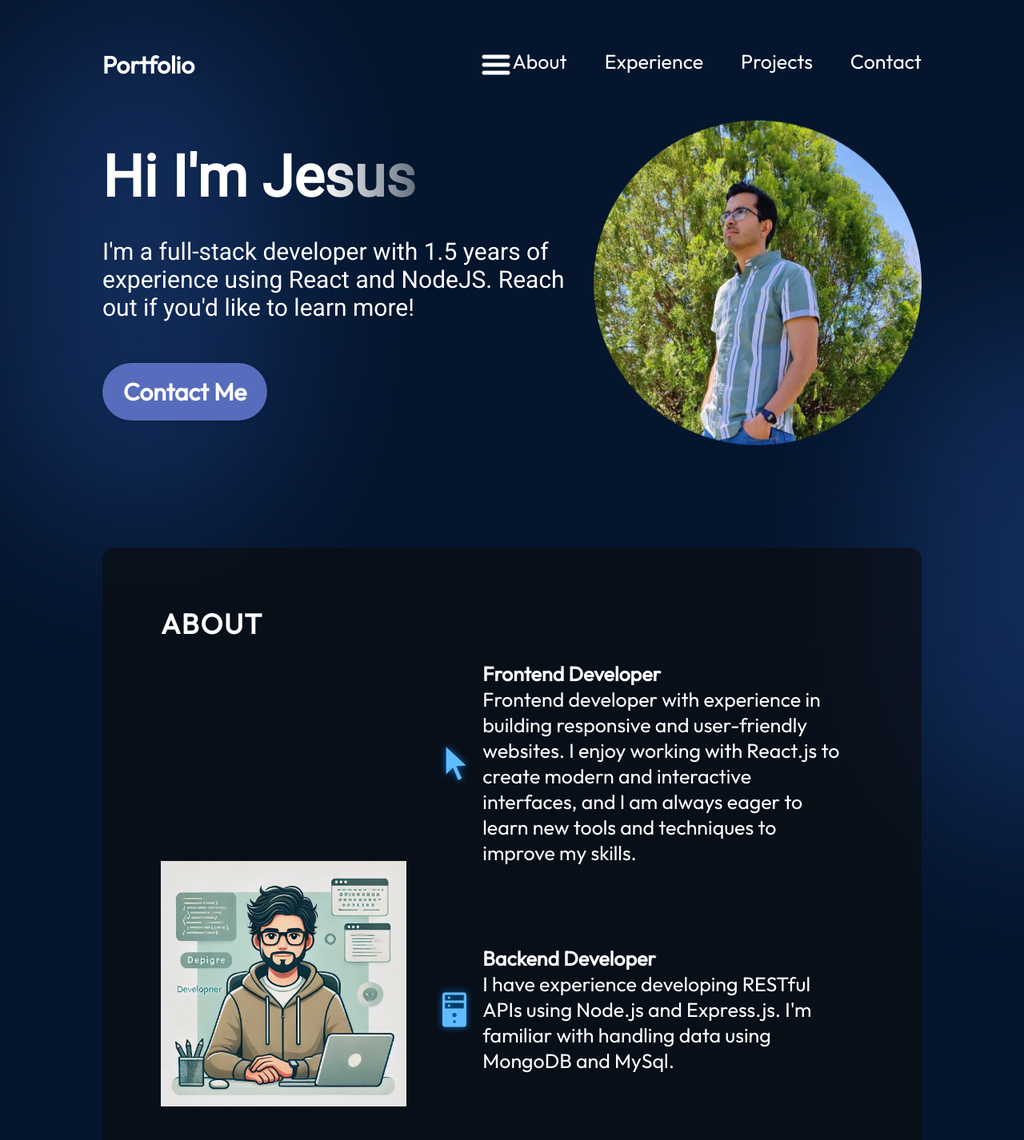
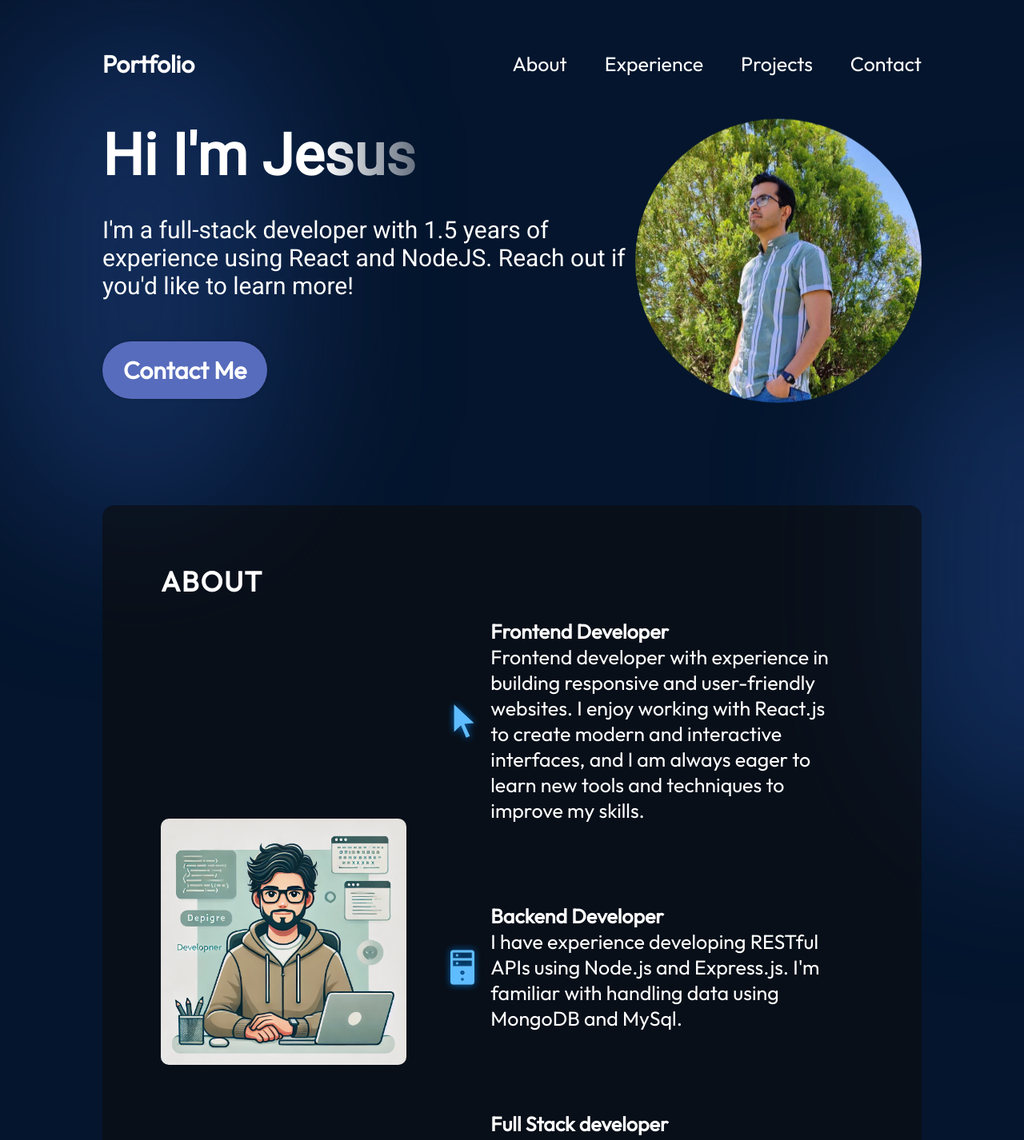
Before and after one commit to Jesus6366/portfolio2025, a React (Vite) app: page / in a window 1280 px wide. Shown: the top 1426 px of the page at 80% size. Built offline with nearby package versions, Linux system fonts and the light colour scheme.

Commit message:
Menu btn adjusted to none with 830px or more

```diff
--- a/src/components/About/About.module.css
+++ b/src/components/About/About.module.css
@@ -27,6 +27,8 @@
 
 .aboutImage {
   width: 35%;
+  border-radius: 10px;
+  margin-right: 10px;
 }
 
 .aboutItems {
--- a/src/components/Hero/Hero.module.css
+++ b/src/components/Hero/Hero.module.css
@@ -51,7 +51,7 @@
 }
 
 .heroImg {
-  width: 40%;
+  width: 50%;
   z-index: 1;
   border-radius: 50%;
 
@@ -110,3 +110,9 @@
     align-items: center;
   }
 }
+
+@media screen and (min-width: 830px) {
+  .heroImg {
+    width: 35%;
+  }
+}
--- a/src/components/NavBar/NavBar.module.css
+++ b/src/components/NavBar/NavBar.module.css
@@ -73,3 +73,9 @@
     z-index: 1;
   }
 }
+
+@media screen and (min-width: 830px) {
+  .menu img {
+    display: none;
+  }
+}
```
